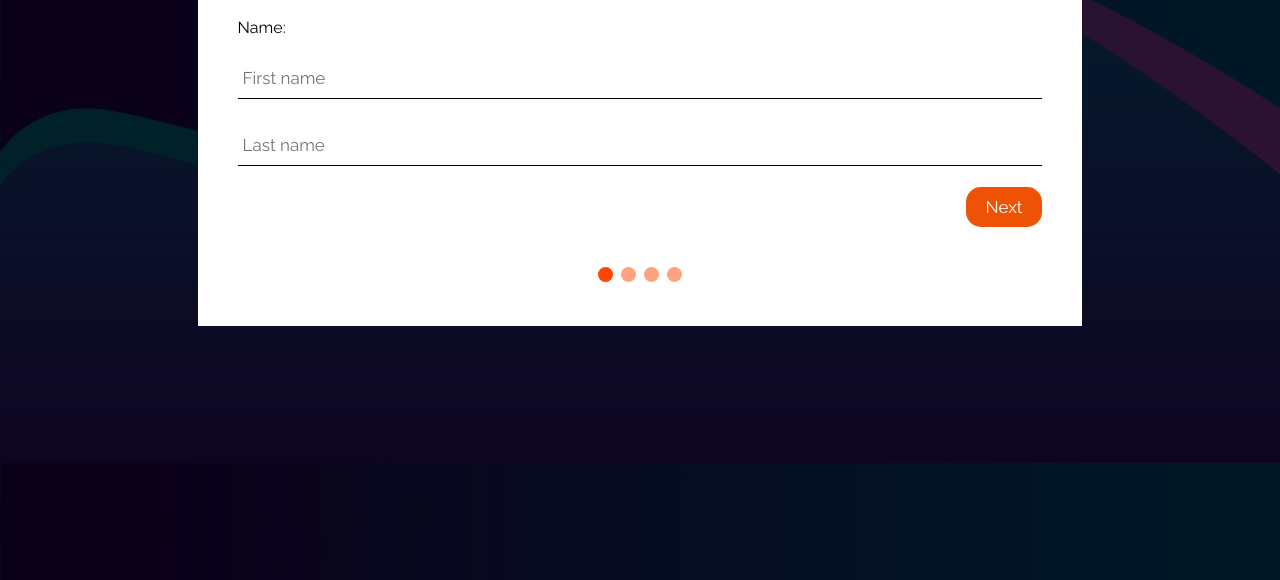
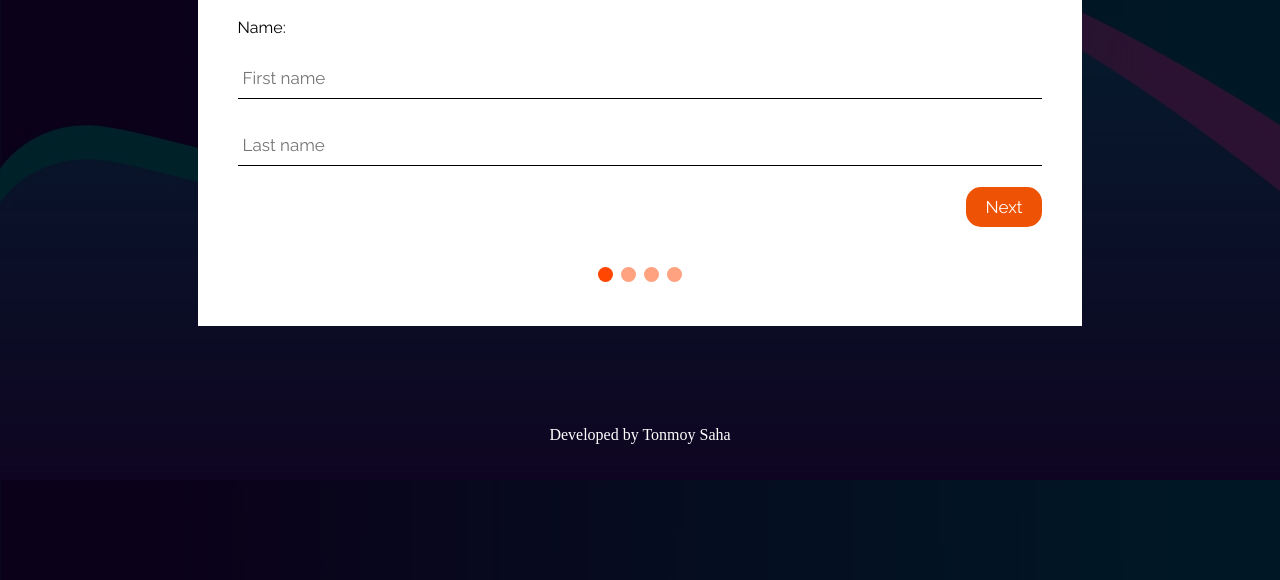
Before and after one commit to mrsaha02/multi-part-form-with-validation, a plain HTML site: page index.html in a window 1280 px wide. Shown: the part 220-800 px from the top of the page. Drawn offline with Linux system fonts and the light colour scheme.

Commit message:
footer added

```diff
--- a/assets/css/style.css
+++ b/assets/css/style.css
@@ -101,3 +101,13 @@ p input {
 .step.finish {
     background-color: #04AA6D;
 }
+
+footer{
+    text-align: center;
+    text-decoration: none;
+    color: white;
+}
+footer a{
+    text-decoration: none;
+    color: white;
+}
--- a/index.html
+++ b/index.html
@@ -48,5 +48,8 @@
   <script src="./assets/js/main.js"></script>
 
 </body>
+<footer>
+  <p><a href="https://www.linkedin.com/in/tonmoysaha6">Developed by Tonmoy Saha</a></p>
+</footer>
 
 </html>
```
